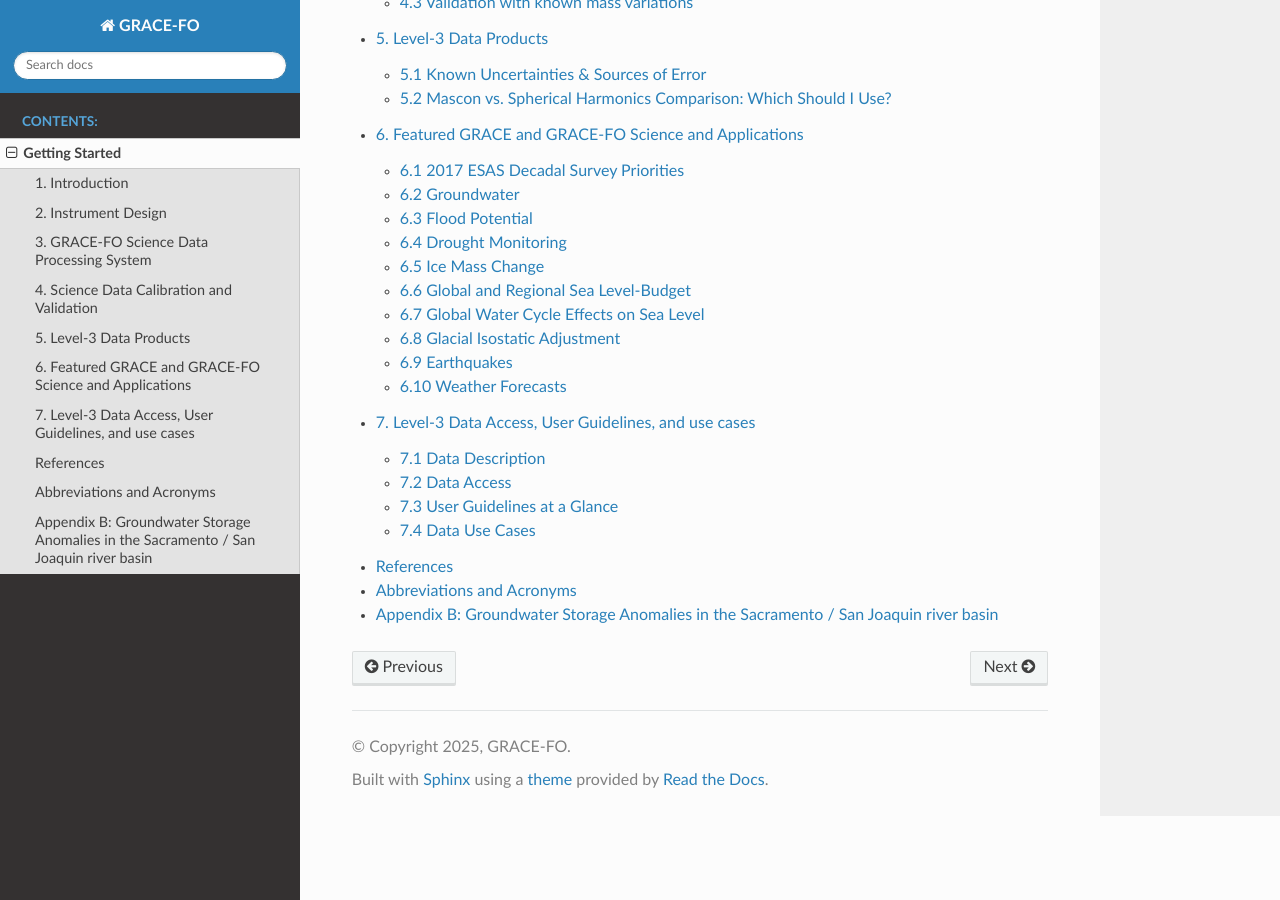
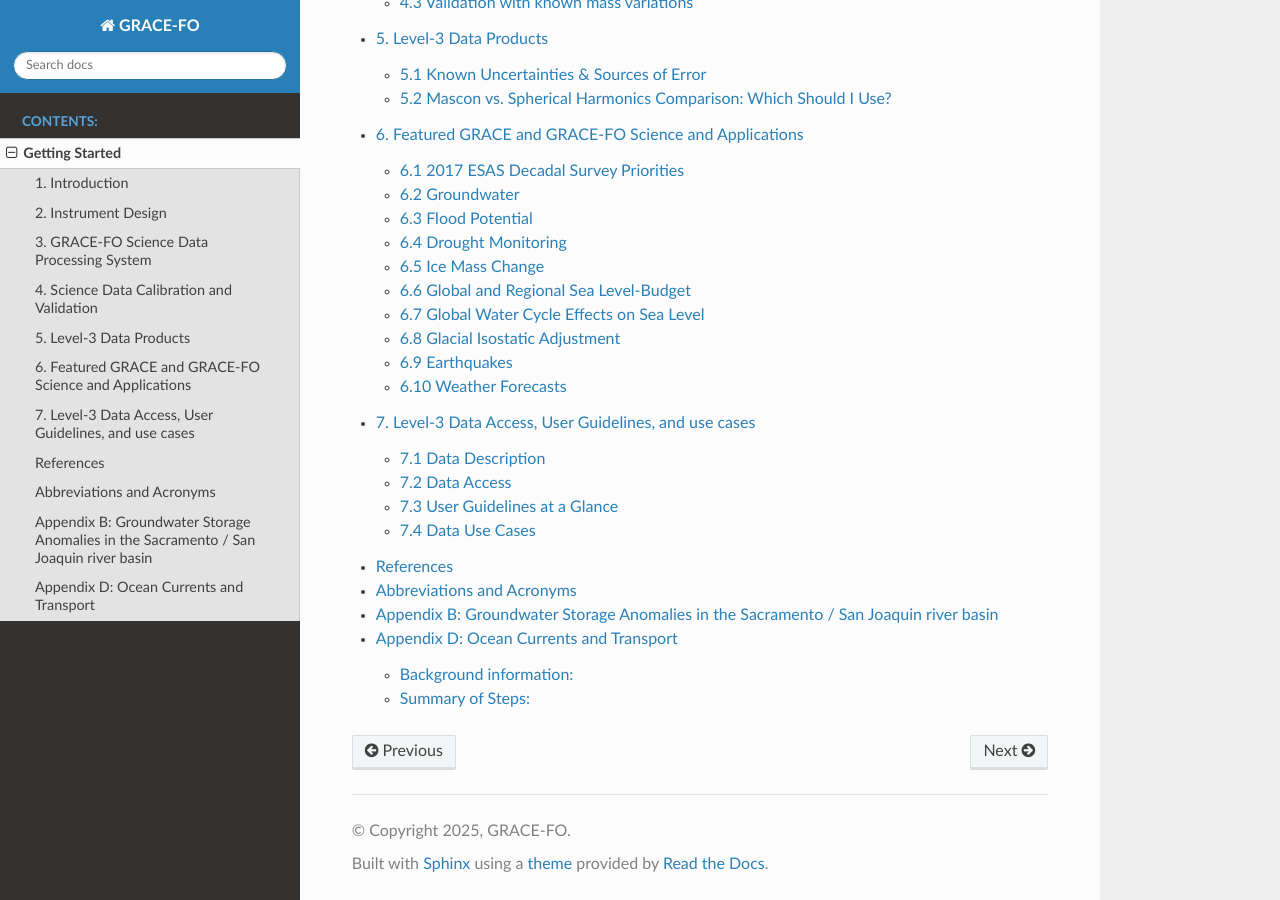
Before and after one commit to msikka09/GRACE-FO_L3_Handbook, a Sphinx documentation site: the page built from source/content.rst, in a window 1280 px wide and 900 px high, scrolled down 661 px. Built offline with Sphinx 7.4.7 and the Read the Docs theme 3.1.0, drawn with Linux system fonts in a browser that asks for light colours; some of the changed lines change nothing that is shown.

Commit message:
inserted appendix d updates

```diff
--- a/source/content.rst
+++ b/source/content.rst
@@ -17,3 +17,4 @@
    content/references.rst
    content/abbreviations.rst
    content/appendix_b.rst
+   content/appendix_d.rst
--- /dev/null
+++ b/source/content/appendix_d.rst
@@ -0,0 +1,45 @@
+############################################################################################
+Appendix D: Ocean Currents and Transport
+############################################################################################
+
+NOTE: This use case does not go as in-depth as the others. For more information on how to replicate the steps highlighted below, please refer to Landerer et a. (2015).
+
+Background information:
+================================
+
+The Atlantic Meridional Overturning Circulation (AMOC) consists of a northward flow in the upper layer of the ocean mostly between the surface and 1000 m depth and a return flow of North Atlantic Deep Water to the south in the deeper layers between 1000 and 5000 m. AMOC plays a key role in the poleward transport of heat. Changes in this transport can influence climate at higher latitudes significantly, with potentially significant impacts for the Northern Hemisphere (Intergovernmental Panel on Climate Change (IPCC), 2013).
+
+Landerer et al. (2015) present the first measurements of Lower North Atlantic Deep Water transport changes using OBP estimates derived from GRACE. Large‐scale AMOC flows are generally in geostrophic balance, and the meridional transport at a particular latitude and depth can be derived from the zonal Ocean Bottom Pressure (OBP) differences at the eastern and western basin boundaries of the Atlantic.
+
+Summary of Steps:
+===================================
+
+#. 1. Download the data:
+   #. a. Level-3 gridded Mascon Terrestrial Water Storage anomalies data from GRACE Tellus website
+   #. b. Ocean mask available in same file along with gridded Mascon data
+
+#. 2. Use GRACE ocean bottom pressure (OBP) mascons to characterize AMOC variations.
+   #. c. Derive the meridional transport T(y,z)  at a particular latitude (y) and depth (z) by dividing the zonal bottom pressure differences P_E  (y,z) and P_W  (y,z) at the eastern and western basin boundaries by the Coriolis parameter (f) and the mean sea water density (ρ_0):
+                T(y,z)=  (P_E  (y,z)- P_W  (y,z))/(ρ_0 f)
+    #.d. Integrating this between depth levels z1 and z2 yields the layer geostrophic AMOC volume transport from ocean bottom pressure data across the ocean basin:
+                T(y)=  1/(ρ_0 f) ∫_z1^z2▒〖P_E  (y,z)- P_W  (y,z) 〗  dz
+
+The approach taken by Landerer et al. (2015) focuses on OBP anomalies in the layer of depth between 3000 m to 5000 m. The focus is on this layer because (1) it has a sufficiently large horizontal extent that can be resolved by GRACE, (2) it is relatively far away from land to avoid hydrological signal leakage, and (3) it corresponds to the so‐called Lower North Atlantic Deep Water layer that is observed with the RAPID‐MOCHA array. The step‐like bathymetry from 3000 to 5000 m along the western boundary implies that the bottom pressure gradients here will contribute most to the zonally averaged transport. More gently sloping topography would require additional information.
+
+Concurrent with the observed AMOC transport anomalies from late 2009 through early 2010, GRACE measured OBP changes in the 3000–5000 m deep western North Atlantic on the order of 20 mm‐H2O (200 Pa), implying a southward volume transport anomaly in that layer of approximately −5.5 sverdrup (1 sverdrup = 1,000,000 m3 s-1 = 264,000,000 USgal s-1). Figure 4A shows OPB anomalies (mean of November 2009 through March 2010, relative to 2005–2012 mean) over the North Atlantic basin.
+
+.. figure:: ../figures/fig8_ocean_bottom_pressure_map.png
+    :align: center
+    :alt: alternate text
+    :figclass: align-center
+
+Figure 4A. Bottom pressure anomaly (mean of November 2009 through March 2010, relative to 2005–2012 mean) over the North Atlantic basin. Also shown is the location of the hydrographic in situ RAPID MOCHA section (green line; Marotzke et al., 2002). Bottom pressure signals are largest on the western side of the basin and tend to be anticorrelated between shallow (0–1000 m) and deeper ocean regions (1000–5000 m) (see also Figure 1). One mm‐H2O OBP corresponds to approximately 10 Pa.
+
+Results show that the detection of North Atlantic interannual OBP anomalies and Lower North Atlantic Deep Water transport estimates are in good agreement with those from the Rapid Climate Change‐Meridional Overturning Circulation and Heatflux Array (RAPID/MOCHA) (Marotzke et al., 2002; Smeed et al., 2014). The RMS difference between these two estimates is 1.2 sverdrup and the correlation is R = 0.69. The 1 sigma error of the GRACE‐LNADW estimate is ±1.1 sverdrup (Figure 4B).
+
+.. figure:: ../figures/fig4b_meridional_transport_estimates.png
+    :align: center
+    :alt: alternate text
+    :figclass: align-center
+
+Figure 4B. Meridional transport estimates from GRACE OBP anomalies on the eastern and western margin integrated over the 3000–5000 m depth layer at 26.5N, compared to the RAPID‐MOCHA estimate of LNADW. The RMS difference between these two estimates is 1.2 sverdrup and the correlation is R = 0.69. The 1 sigma error of the GRACE‐LNADW estimate is ±1.1 sverdrup.
```
